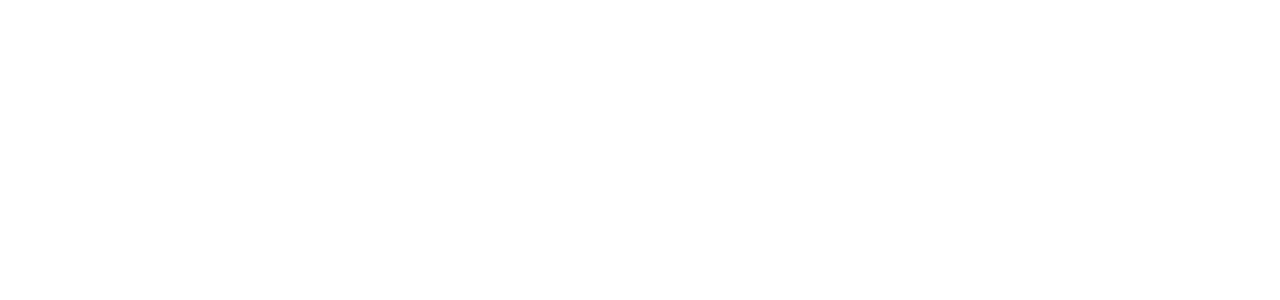
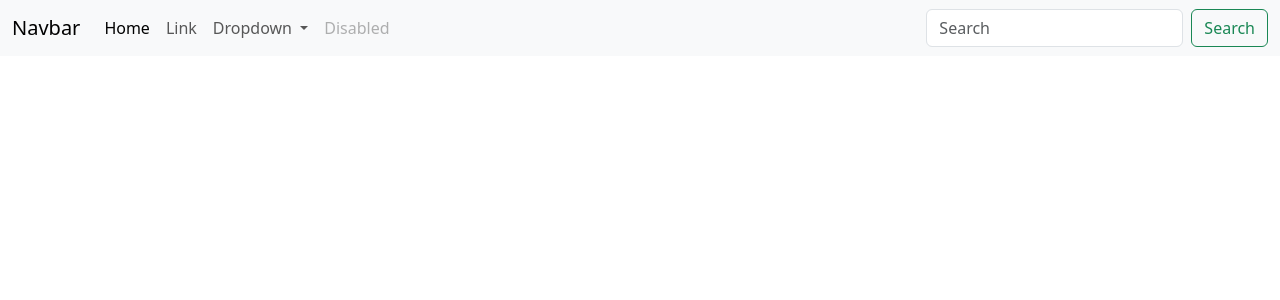
Before and after one commit to krunalmaru/amazineshop, a Django app: page / in a window 1280 px wide. Before the commit the part shown is empty. Shown: the top 300 px of the page. Run offline with Django 4.2, Linux system fonts and the light colour scheme.

Commit message:
include css js cdn link

```diff
--- a/newecom/templates/home.html
+++ b/newecom/templates/home.html
@@ -1,12 +1,49 @@
-<!DOCTYPE html>
+<!doctype html>
 <html lang="en">
-<head>
-    <meta charset="UTF-8">
-    <meta http-equiv="X-UA-Compatible" content="IE=edge">
-    <meta name="viewport" content="width=device-width, initial-scale=1.0">
-    <title>Ecom</title>
-</head>
-<body>
-
-</body>
+  <head>
+    <meta charset="utf-8">
+    <meta name="viewport" content="width=device-width, initial-scale=1">
+    <title>Ecommerce</title>
+    <link href="https://cdn.jsdelivr.net/npm/bootstrap@5.3.0-alpha1/dist/css/bootstrap.min.css"
+    rel="stylesheet" integrity="sha384-GLhlTQ8iRABdZLl6O3oVMWSktQOp6b7In1Zl3/Jr59b6EGGoI1aFkw7cmDA6j6gD" crossorigin="anonymous">
+  </head>
+  <body>
+    <nav class="navbar navbar-expand-lg bg-body-tertiary">
+        <div class="container-fluid">
+          <a class="navbar-brand" href="#">Navbar</a>
+          <button class="navbar-toggler" type="button" data-bs-toggle="collapse" data-bs-target="#navbarSupportedContent" aria-controls="navbarSupportedContent" aria-expanded="false" aria-label="Toggle navigation">
+            <span class="navbar-toggler-icon"></span>
+          </button>
+          <div class="collapse navbar-collapse" id="navbarSupportedContent">
+            <ul class="navbar-nav me-auto mb-2 mb-lg-0">
+              <li class="nav-item">
+                <a class="nav-link active" aria-current="page" href="#">Home</a>
+              </li>
+              <li class="nav-item">
+                <a class="nav-link" href="#">Link</a>
+              </li>
+              <li class="nav-item dropdown">
+                <a class="nav-link dropdown-toggle" href="#" role="button" data-bs-toggle="dropdown" aria-expanded="false">
+                  Dropdown
+                </a>
+                <ul class="dropdown-menu">
+                  <li><a class="dropdown-item" href="#">Action</a></li>
+                  <li><a class="dropdown-item" href="#">Another action</a></li>
+                  <li><hr class="dropdown-divider"></li>
+                  <li><a class="dropdown-item" href="#">Something else here</a></li>
+                </ul>
+              </li>
+              <li class="nav-item">
+                <a class="nav-link disabled">Disabled</a>
+              </li>
+            </ul>
+            <form class="d-flex" role="search">
+              <input class="form-control me-2" type="search" placeholder="Search" aria-label="Search">
+              <button class="btn btn-outline-success" type="submit">Search</button>
+            </form>
+          </div>
+        </div>
+      </nav>
+    <script src="https://cdn.jsdelivr.net/npm/bootstrap@5.3.0-alpha1/dist/js/bootstrap.bundle.min.js" integrity="sha384-w76AqPfDkMBDXo30jS1Sgez6pr3x5MlQ1ZAGC+nuZB+EYdgRZgiwxhTBTkF7CXvN" crossorigin="anonymous"></script>
+  </body>
 </html>
```
